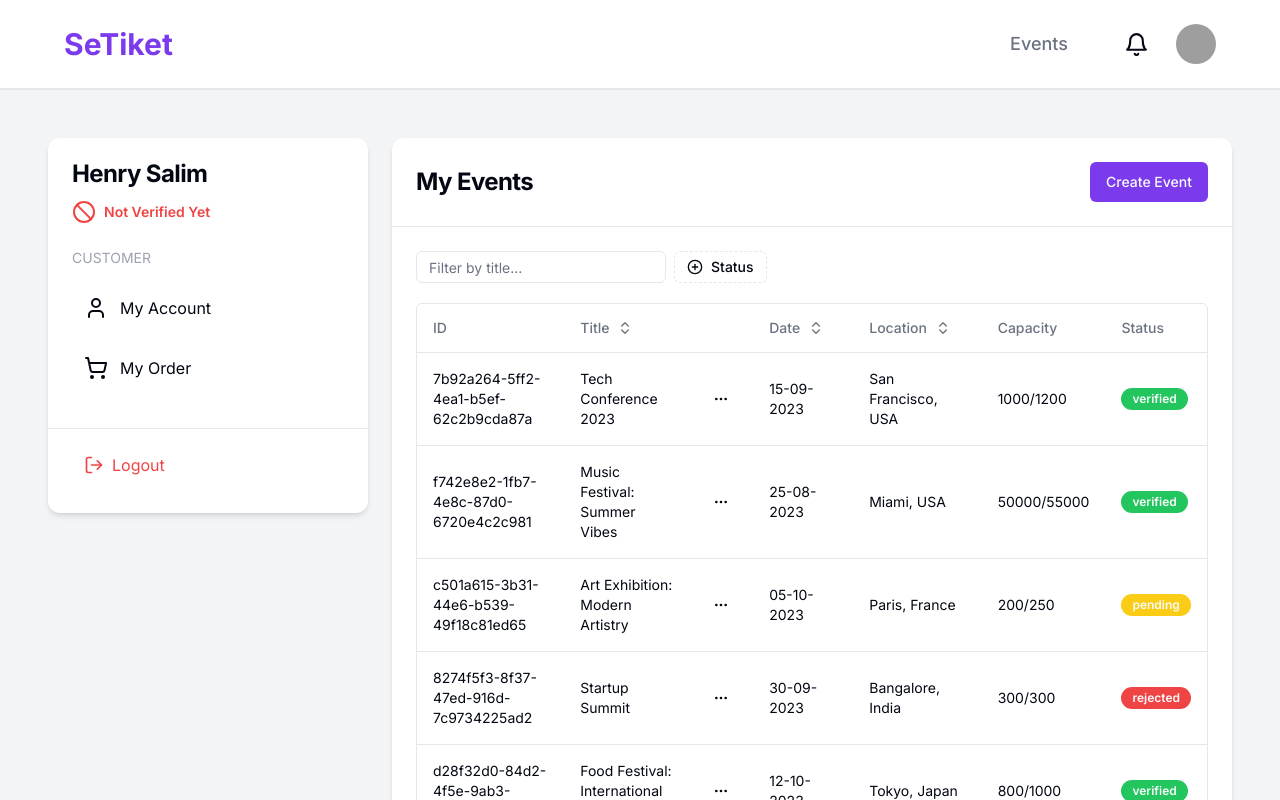
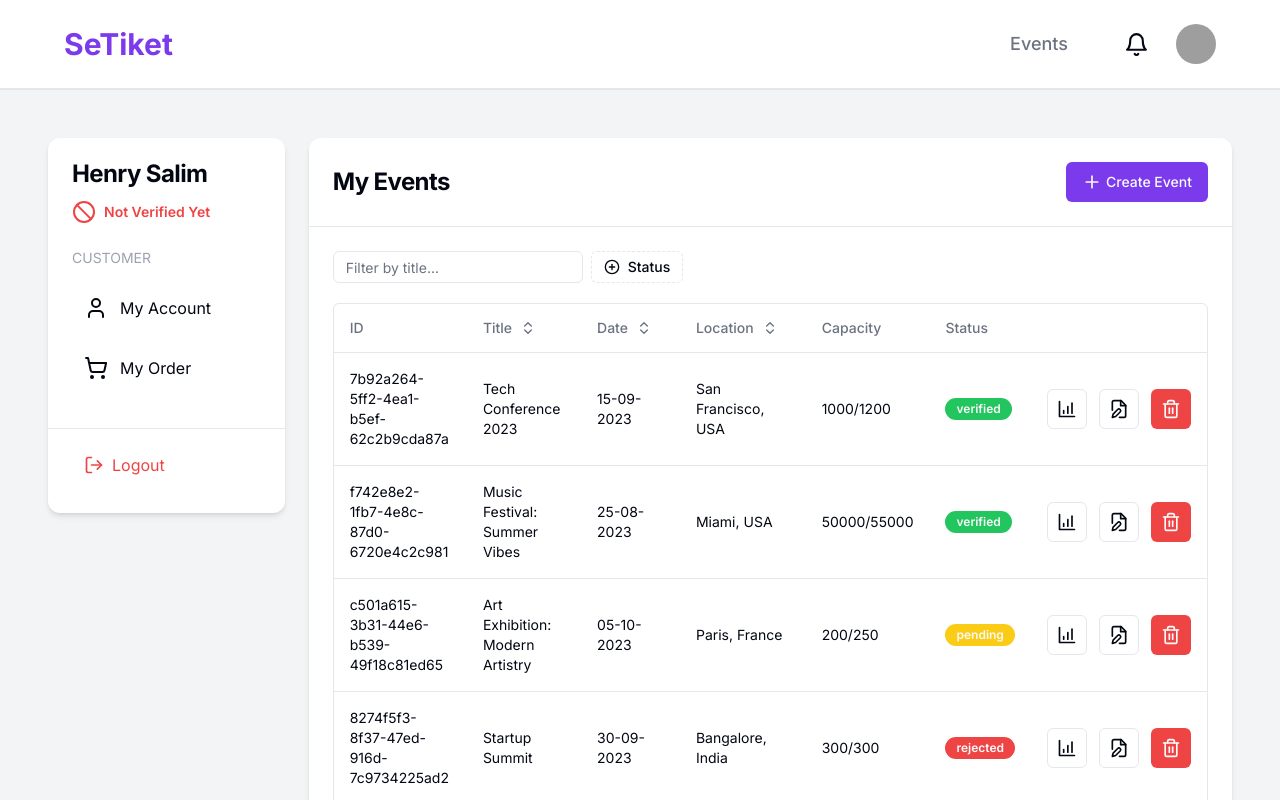
Before and after one commit to compfest-15-tim/setiket-fe, a Next.js app: page /dashboard/my-events in a window 1280 px wide. Shown: the top 800 px of the page. Built offline with nearby package versions, Linux system fonts and the light colour scheme; grey boxes are pictures that could not be loaded.

Commit message:
feat: Add toast and changed options from dropdown to buttons in my events table.

```diff
--- a/app/dashboard/my-events/my-events-data-table.tsx
+++ b/app/dashboard/my-events/my-events-data-table.tsx
@@ -1,22 +1,34 @@
 "use client";
 
+import { useState } from "react";
 import Link from "next/link";
 import { getFormattedDate } from "@/lib/utils";
 import { ColumnDef } from "@tanstack/react-table";
 import { DataTable } from "@/components/ui/data-table";
 import { Badge } from "@/components/ui/badge";
-import { BarChart4, MoreHorizontal } from "lucide-react";
 import { DataTableColumnHeader } from "@/components/ui/data-table-column-header";
-import { Trash2, FileEdit, CheckCircle2, Clock, XCircle } from "lucide-react";
 import { Button } from "@/components/ui/button";
+import { InputFilter, FacetedFilter } from "@/types/data-table";
+import { useToast } from "@/components/ui/use-toast";
 import {
-  DropdownMenu,
-  DropdownMenuContent,
-  DropdownMenuItem,
-  DropdownMenuLabel,
-  DropdownMenuTrigger,
-} from "@/components/ui/dropdown-menu";
-import { InputFilter, FacetedFilter } from "@/types/data-table";
+  Trash2,
+  FileEdit,
+  CheckCircle2,
+  Clock,
+  XCircle,
+  BarChart4,
+} from "lucide-react";
+import {
+  AlertDialog,
+  AlertDialogAction,
+  AlertDialogCancel,
+  AlertDialogContent,
+  AlertDialogDescription,
+  AlertDialogFooter,
+  AlertDialogHeader,
+  AlertDialogTitle,
+  AlertDialogTrigger,
+} from "@/components/ui/alert-dialog";
 
 export interface Event {
   id: string;
@@ -28,6 +40,12 @@ export interface Event {
 }
 
 const MyEventsTable = () => {
+  // Loading state (deletetion)
+  const [isLoading, setIsLoading] = useState(false);
+
+  // Toast
+  const { toast } = useToast();
+
   // Test Data
   const events: Event[] = [
     {
@@ -181,42 +199,6 @@ const MyEventsTable = () => {
       },
     },
     {
-      id: "actions",
-      cell: ({ row }) => {
-        const id = row.original.id;
-
-        return (
-          <DropdownMenu>
-            <DropdownMenuTrigger asChild>
-              <Button variant="ghost" className="h-8 w-8 p-0">
-                <span className="sr-only">Open menu</span>
-                <MoreHorizontal className="h-4 w-4" />
-              </Button>
-            </DropdownMenuTrigger>
-            <DropdownMenuContent align="end">
-              <DropdownMenuLabel>Actions</DropdownMenuLabel>
-              <Link href={`/dashboard/my-events/${id}`}>
-                <DropdownMenuItem>
-                  <BarChart4 className="mr-2 h-4 w-4 stroke-popover-foreground" />
-                  View Detail
-                </DropdownMenuItem>
-              </Link>
-              <Link href={`/dashboard/my-events/${id}/edit`}>
-                <DropdownMenuItem>
-                  <FileEdit className="mr-2 h-4 w-4 stroke-popover-foreground" />
-                  Edit
-                </DropdownMenuItem>
-              </Link>
-              <DropdownMenuItem className="text-destructive focus:text-destructive">
-                <Trash2 className="mr-2 h-4 w-4 stroke-destructive" />
-                Delete
-              </DropdownMenuItem>
-            </DropdownMenuContent>
-          </DropdownMenu>
-        );
-      },
-    },
-    {
       accessorKey: "date",
       header: ({ column }) => {
         return <DataTableColumnHeader column={column} title="Date" />;
@@ -227,7 +209,6 @@ const MyEventsTable = () => {
         return <span>{getFormattedDate(date)}</span>;
       },
     },
-
     {
       accessorKey: "location",
       header: ({ column }) => {
@@ -254,6 +235,110 @@ const MyEventsTable = () => {
       },
       filterFn: (row, id, value) => {
         return value.includes(row.getValue(id));
+      },
+    },
+    {
+      id: "actions",
+      cell: ({ row }) => {
+        const id = row.original.id;
+
+        const onDelete = async () => {
+          // Intialize loading state
+          setIsLoading(true);
+          toast({
+            variant: "default",
+            title: "Loading",
+            description: "Please wait...",
+          });
+
+          // Try catch to handle network error from fetch()
+          try {
+            const res = await fetch(
+              "https://random-data-api.com/api/users/random_user"
+            );
+            await fetch("https://random-data-api.com/api/users/random_user");
+            await fetch("https://random-data-api.com/api/users/random_user");
+            await fetch("https://random-data-api.com/api/users/random_user");
+            const resJSON = await res.json();
+
+            // API error, Throw error message
+            if (!res.ok) {
+              throw new Error(resJSON.message);
+            }
+          } catch (error) {
+            // Error
+            setIsLoading(false);
+            toast({
+              variant: "destructive",
+              title: "Error",
+              description: error as string,
+            });
+            return;
+          }
+
+          // Success
+          setIsLoading(false);
+          toast({
+            variant: "success",
+            title: "Success",
+            description: "Event organizer verification has been rejected.",
+          });
+
+          // Revalidate page data
+          // revalidatePath("/dashboard/event-organizer-verification");
+        };
+
+        return (
+          <div className="flex flex-row gap-3">
+            {/* Stats */}
+            <Link
+              href={`/dashboard/my-events/${id}/`}
+              className={
+                isLoading ? "pointer-events-none" : "pointer-events-auto"
+              }
+            >
+              <Button variant="outline" size="icon" disabled={isLoading}>
+                <BarChart4 className="h-5 w-5 stroke-foreground" />
+              </Button>
+            </Link>
+
+            {/* Edit */}
+            <Link
+              href={`/dashboard/my-events/${id}/edit`}
+              className={
+                isLoading ? "pointer-events-none" : "pointer-events-auto"
+              }
+            >
+              <Button variant="outline" size="icon" disabled={isLoading}>
+                <FileEdit className="h-5 w-5 stroke-foreground" />
+              </Button>
+            </Link>
+
+            {/* Delete */}
+            <AlertDialog>
+              <AlertDialogTrigger asChild disabled={isLoading}>
+                <Button variant="destructive" size="icon" disabled={isLoading}>
+                  <Trash2 className="h-5 w-5 stroke-destructive-foreground" />
+                </Button>
+              </AlertDialogTrigger>
+              <AlertDialogContent>
+                <AlertDialogHeader>
+                  <AlertDialogTitle>Are you absolutely sure?</AlertDialogTitle>
+                  <AlertDialogDescription>
+                    This action cannot be undone. This will permanently delete
+                    your event data from our servers.
+                  </AlertDialogDescription>
+                </AlertDialogHeader>
+                <AlertDialogFooter>
+                  <AlertDialogCancel>Cancel</AlertDialogCancel>
+                  <AlertDialogAction onClick={onDelete}>
+                    Continue
+                  </AlertDialogAction>
+                </AlertDialogFooter>
+              </AlertDialogContent>
+            </AlertDialog>
+          </div>
+        );
       },
     },
   ];
--- a/app/dashboard/my-events/page.tsx
+++ b/app/dashboard/my-events/page.tsx
@@ -1,6 +1,7 @@
 import { Metadata } from "next";
 import Link from "next/link";
 import { Separator } from "@/components/ui/separator";
+import { Plus } from "lucide-react";
 import { Card, CardContent, CardHeader, CardTitle } from "@/components/ui/card";
 import { Button } from "@/components/ui/button";
 import MyEventsTable from "./my-events-data-table";
@@ -17,7 +18,10 @@ const MyEventsPage = () => {
           <div className="flex flex-row items-center justify-between gap-4">
             <CardTitle>My Events</CardTitle>
             <Link href="/dashboard/my-events/create-event">
-              <Button>Create Event</Button>
+              <Button>
+                <Plus className="mr-1 h-5 w-5" />
+                Create Event
+              </Button>
             </Link>
           </div>
         </CardHeader>
--- a/lib/utils.ts
+++ b/lib/utils.ts
@@ -1,7 +1,5 @@
 import { type ClassValue, clsx } from "clsx";
 import { twMerge } from "tailwind-merge";
-import { Row } from "@tanstack/table-core";
-import { RegisteredUsers } from "@/app/dashboard/registered-users/registered-users-table";
 
 export function cn(...inputs: ClassValue[]) {
   return twMerge(clsx(inputs));
```
